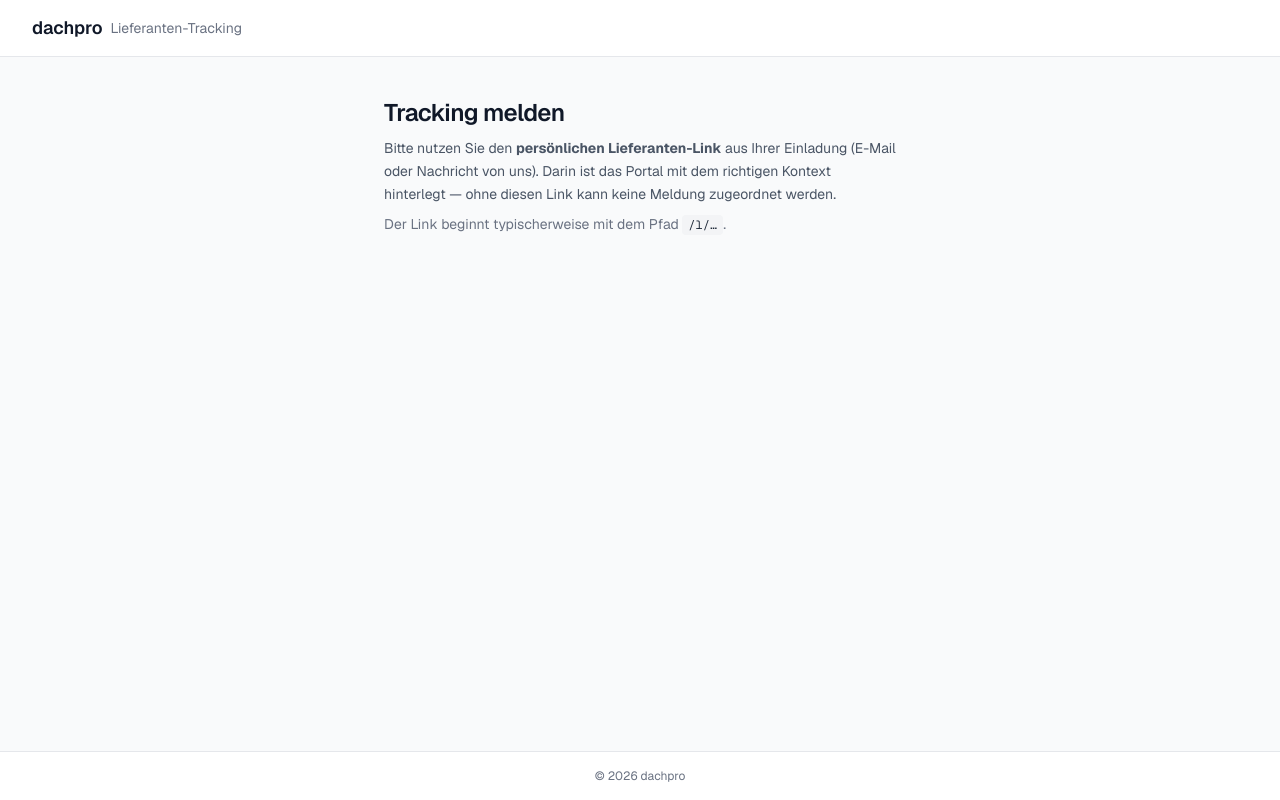
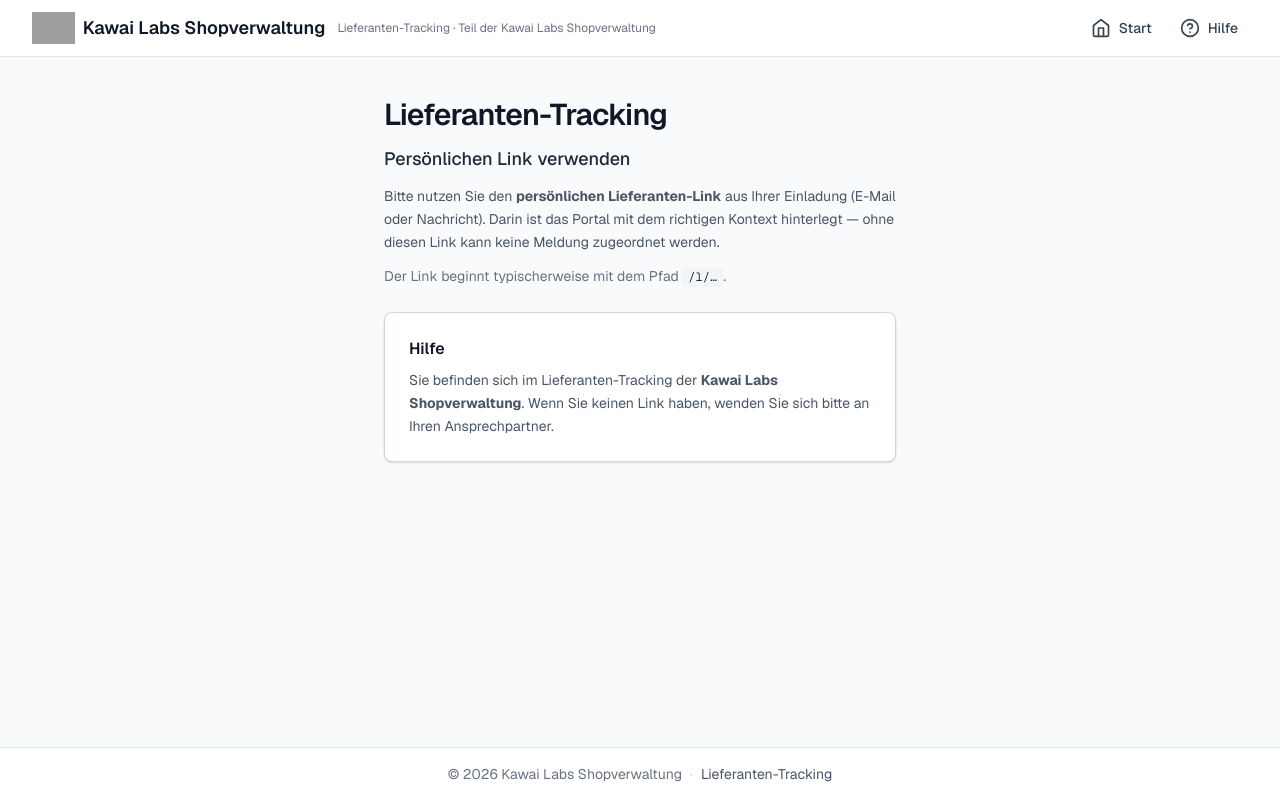
Before and after one commit to selcuk-karateke/tracking-portal, a Next.js app: page / in a window 1280 px wide. Built offline with nearby package versions, Linux system fonts and the light colour scheme; grey boxes are pictures that could not be loaded.

Commit message:
Enhance UI and documentation for Kawai Labs Shopverwaltung: Implement design parity between Portal and Manage, update navigation component, and improve tracking form with error handling and user guidance. Add design-screenshots documentation for visual consistency checks.

```diff
--- a/src/app/l/[token]/page.tsx
+++ b/src/app/l/[token]/page.tsx
@@ -9,19 +9,44 @@ export default async function TrackingLinkPage({ params }: PageProps) {
   const token = decodeURIComponent(raw);
 
   return (
-    <div className="flex flex-1 flex-col items-center px-4 py-10 sm:px-6 lg:px-8">
-      <main className="flex w-full max-w-lg flex-col gap-8">
-        <div className="space-y-2 text-center sm:text-left">
-          <h1 className="text-2xl font-semibold tracking-tight text-gray-900">
+    <div className="mx-auto flex w-full max-w-7xl flex-1 flex-col items-center px-4 py-8 sm:px-6 sm:py-10 lg:px-8">
+      <div className="flex w-full max-w-lg flex-col gap-8">
+        <div className="space-y-3 text-center sm:text-left">
+          <h1 className="text-2xl font-semibold tracking-tight text-gray-900 sm:text-3xl">
             Tracking melden
           </h1>
+          <h2 className="text-base font-medium text-gray-800 sm:text-lg">
+            Bestellung und Sendung
+          </h2>
           <p className="text-sm leading-relaxed text-gray-600">
             Bitte Bestellreferenz wie im Shop eintragen (z. B. #1001 oder 1001),
             danach Sendungsnummer und Versanddienst.
           </p>
         </div>
         <TrackingForm token={token} />
-      </main>
+        <section
+          id="portal-hilfe"
+          className="scroll-mt-28 rounded-lg border border-gray-300 bg-white p-5 shadow-sm sm:p-6"
+          aria-labelledby="hilfe-form-heading"
+        >
+          <h2
+            id="hilfe-form-heading"
+            className="text-base font-semibold text-gray-900"
+          >
+            Hilfe
+          </h2>
+          <ul className="mt-3 list-inside list-disc space-y-2 text-sm text-gray-600">
+            <li>
+              Wählen Sie bei Bedarf eine offene Bestellung aus der Liste oder
+              geben Sie die Bestellnummer manuell ein.
+            </li>
+            <li>
+              Dieses Formular ist Teil der{" "}
+              <strong>Kawai Labs Shopverwaltung</strong>.
+            </li>
+          </ul>
+        </section>
+      </div>
     </div>
   );
 }
--- a/src/app/layout.tsx
+++ b/src/app/layout.tsx
@@ -1,5 +1,6 @@
 import type { Metadata } from "next";
 import { Geist, Geist_Mono } from "next/font/google";
+import { PortalNav } from "@/components/portal-nav";
 import "./globals.css";
 
 const geistSans = Geist({
@@ -13,9 +14,12 @@ const geistMono = Geist_Mono({
 });
 
 export const metadata: Metadata = {
-  title: "Tracking melden | dachpro",
+  title: {
+    default: "Lieferanten-Tracking",
+    template: "%s | Kawai Labs Shopverwaltung",
+  },
   description:
-    "Sendungsdaten zu Bestellungen übermitteln – Lieferanten-Portal.",
+    "Sendungsdaten zu Bestellungen übermitteln – Lieferanten-Tracking der Kawai Labs Shopverwaltung.",
 };
 
 export default function RootLayout({
@@ -26,17 +30,18 @@ export default function RootLayout({
   return (
     <html lang="de" className={`${geistSans.variable} ${geistMono.variable}`}>
       <body className="flex min-h-screen flex-col font-sans antialiased text-gray-900">
-        <nav className="flex-shrink-0 border-b border-gray-200 bg-white">
-          <div className="mx-auto flex h-14 max-w-7xl items-center px-4 sm:px-6 lg:px-8">
-            <span className="text-lg font-semibold text-gray-900">dachpro</span>
-            <span className="ml-2 text-sm text-gray-500">
-              Lieferanten-Tracking
+        <PortalNav />
+        <main className="flex flex-1 flex-col bg-gray-50">{children}</main>
+        <footer className="flex-shrink-0 border-t border-gray-200 bg-white">
+          <div className="mx-auto max-w-7xl px-3 py-4 text-center text-sm text-gray-600 sm:px-4 lg:px-8">
+            <span className="text-gray-500">
+              © {new Date().getFullYear()} Kawai Labs Shopverwaltung
             </span>
+            <span className="mx-2 text-gray-300" aria-hidden>
+              ·
+            </span>
+            <span>Lieferanten-Tracking</span>
           </div>
-        </nav>
-        <div className="flex flex-1 flex-col">{children}</div>
-        <footer className="border-t border-gray-200 bg-white py-4 text-center text-xs text-gray-500">
-          © {new Date().getFullYear()} dachpro
         </footer>
       </body>
     </html>
--- a/src/app/page.tsx
+++ b/src/app/page.tsx
@@ -1,16 +1,19 @@
 export default function Home() {
   return (
-    <div className="flex flex-1 flex-col items-center px-4 py-10 sm:px-6 lg:px-8">
-      <main className="flex w-full max-w-lg flex-col gap-6">
-        <div className="space-y-2 text-center sm:text-left">
-          <h1 className="text-2xl font-semibold tracking-tight text-gray-900">
-            Tracking melden
+    <div className="mx-auto flex w-full max-w-7xl flex-1 flex-col items-center px-4 py-8 sm:px-6 sm:py-10 lg:px-8">
+      <div className="flex w-full max-w-lg flex-col gap-6">
+        <div className="space-y-3 text-center sm:text-left">
+          <h1 className="text-2xl font-semibold tracking-tight text-gray-900 sm:text-3xl">
+            Lieferanten-Tracking
           </h1>
+          <h2 className="text-base font-medium text-gray-800 sm:text-lg">
+            Persönlichen Link verwenden
+          </h2>
           <p className="text-sm leading-relaxed text-gray-600">
             Bitte nutzen Sie den <strong>persönlichen Lieferanten-Link</strong>{" "}
-            aus Ihrer Einladung (E-Mail oder Nachricht von uns). Darin ist das
-            Portal mit dem richtigen Kontext hinterlegt — ohne diesen Link kann
-            keine Meldung zugeordnet werden.
+            aus Ihrer Einladung (E-Mail oder Nachricht). Darin ist das Portal mit
+            dem richtigen Kontext hinterlegt — ohne diesen Link kann keine
+            Meldung zugeordnet werden.
           </p>
           <p className="text-sm leading-relaxed text-gray-500">
             Der Link beginnt typischerweise mit dem Pfad{" "}
@@ -20,7 +23,25 @@ export default function Home() {
             .
           </p>
         </div>
-      </main>
+
+        <section
+          id="portal-hilfe"
+          className="scroll-mt-28 rounded-lg border border-gray-300 bg-white p-5 shadow-sm sm:p-6"
+          aria-labelledby="hilfe-heading"
+        >
+          <h2
+            id="hilfe-heading"
+            className="text-base font-semibold text-gray-900"
+          >
+            Hilfe
+          </h2>
+          <p className="mt-2 text-sm leading-relaxed text-gray-600">
+            Sie befinden sich im Lieferanten-Tracking der{" "}
+            <strong>Kawai Labs Shopverwaltung</strong>. Wenn Sie keinen Link
+            haben, wenden Sie sich bitte an Ihren Ansprechpartner.
+          </p>
+        </section>
+      </div>
     </div>
   );
 }
--- a/src/app/tracking-form.tsx
+++ b/src/app/tracking-form.tsx
@@ -1,10 +1,13 @@
 "use client";
 
-import { FormEvent, useEffect, useState } from "react";
+import { FormEvent, useCallback, useEffect, useState } from "react";
 import {
+  ERROR_BANNER_CLASS,
+  INFO_BANNER_CLASS,
   INNER_FORM_CLASS,
   INPUT_CLASS,
   PRIMARY_BUTTON_CLASS,
+  SUCCESS_BANNER_CLASS,
 } from "@/lib/design-classes";
 
 const CARRIERS = ["DHL", "DPD", "UPS", "Sonstiges"] as const;
@@ -28,12 +31,12 @@ export function TrackingForm({ token }: Props) {
   const [ordersState, setOrdersState] = useState<
     "idle" | "loading" | "loaded" | "error"
   >("idle");
+  const [ordersError, setOrdersError] = useState<string | null>(null);
   const [selectedOrderId, setSelectedOrderId] = useState("");
 
-  useEffect(() => {
-    let canceled = false;
-    async function loadOpenOrders() {
+  const loadOpenOrders = useCallback(async () => {
     setOrdersState("loading");
+    setOrdersError(null);
     try {
       const res = await fetch(
         `/api/tracking/open-orders?token=${encodeURIComponent(token)}&limit=10`,
@@ -56,24 +59,22 @@ export function TrackingForm({ token }: Props) {
         Array.isArray((data as { orders: unknown }).orders)
           ? ((data as { orders: Array<{ orderId: string; orderName: string; createdAt?: string }> }).orders ?? [])
           : [];
-        if (canceled) {
-          return;
-        }
       setOpenOrders(orders);
       setOrdersState("loaded");
-      } catch {
-        if (canceled) {
-          return;
-        }
+    } catch (e) {
       setOpenOrders([]);
       setOrdersState("error");
+      setOrdersError(
+        e instanceof Error ? e.message : "Offene Bestellungen konnten nicht geladen werden.",
+      );
     }
-    }
-    loadOpenOrders();
-    return () => {
-      canceled = true;
-    };
   }, [token]);
+
+  useEffect(() => {
+    queueMicrotask(() => {
+      void loadOpenOrders();
+    });
+  }, [loadOpenOrders]);
 
   async function onSubmit(e: FormEvent<HTMLFormElement>) {
     e.preventDefault();
@@ -111,6 +112,8 @@ export function TrackingForm({ token }: Props) {
           message: "Tracking wurde übermittelt.",
         });
         form.reset();
+        setSelectedOrderId("");
+        void loadOpenOrders();
         return;
       }
 
@@ -131,6 +134,12 @@ export function TrackingForm({ token }: Props) {
 
   return (
     <form onSubmit={onSubmit} className={INNER_FORM_CLASS} noValidate>
+      <p className={INFO_BANNER_CLASS}>
+        <span className="font-medium">Hinweis:</span> Dieses Formular gehört zur{" "}
+        <strong>Kawai Labs Shopverwaltung</strong>. Nutzen Sie nur Links, die Sie
+        vom Betreiber erhalten haben.
+      </p>
+
       <div className="flex flex-col gap-2">
         <label htmlFor="orderRef" className="text-sm font-medium text-gray-900">
           Bestellnummer <span className="text-red-600">*</span>
@@ -140,12 +149,21 @@ export function TrackingForm({ token }: Props) {
         )}
         {ordersState === "loaded" && openOrders.length > 0 && (
           <div className="flex flex-col gap-2 rounded-md border border-gray-200 bg-gray-50 p-3">
+            <div className="flex flex-wrap items-center justify-between gap-2">
               <label
                 htmlFor="openOrders"
                 className="text-xs font-medium uppercase tracking-wide text-gray-600"
               >
                 Offene Bestellungen
               </label>
+              <button
+                type="button"
+                onClick={() => void loadOpenOrders()}
+                className="inline-flex items-center justify-center rounded-lg border border-gray-300 bg-white px-2.5 py-1 text-xs font-medium text-gray-700 shadow-sm transition-colors hover:bg-gray-50 focus:outline-none focus:ring-2 focus:ring-offset-1 focus:ring-gray-400"
+              >
+                Aktualisieren
+              </button>
+            </div>
             <select
               id="openOrders"
               value={selectedOrderId}
@@ -173,6 +191,17 @@ export function TrackingForm({ token }: Props) {
               ))}
             </select>
           </div>
+        )}
+        {ordersState === "loaded" && openOrders.length === 0 && (
+          <p className="text-xs text-gray-600">
+            Keine offenen Bestellungen gefunden — bitte Bestellnummer manuell
+            eingeben.
+          </p>
+        )}
+        {ordersState === "error" && ordersError && (
+          <p className={`${ERROR_BANNER_CLASS} text-xs`} role="alert">
+            {ordersError}
+          </p>
         )}
         <input
           id="orderRef"
@@ -232,15 +261,13 @@ export function TrackingForm({ token }: Props) {
         {state.status === "submitting" ? "Wird gesendet…" : "Tracking melden"}
       </button>
 
-      {(state.status === "success" || state.status === "error") && (
-        <p
-          className={
-            state.status === "success"
-              ? "text-sm text-green-700"
-              : "text-sm text-red-700"
-          }
-          role="status"
-        >
+      {state.status === "success" && (
+        <p className={SUCCESS_BANNER_CLASS} role="status">
+          {state.message}
+        </p>
+      )}
+      {state.status === "error" && (
+        <p className={ERROR_BANNER_CLASS} role="alert">
           {state.message}
         </p>
       )}
--- /dev/null
+++ b/src/components/portal-nav.tsx
@@ -0,0 +1,109 @@
+"use client";
+
+import Link from "next/link";
+
+function IconHome({ className }: { className?: string }) {
+  return (
+    <svg
+      className={className}
+      width="20"
+      height="20"
+      viewBox="0 0 24 24"
+      fill="none"
+      stroke="currentColor"
+      strokeWidth="2"
+      strokeLinecap="round"
+      strokeLinejoin="round"
+      aria-hidden
+    >
+      <path d="M3 9l9-7 9 7v11a2 2 0 0 1-2 2H5a2 2 0 0 1-2-2z" />
+      <polyline points="9 22 9 12 15 12 15 22" />
+    </svg>
+  );
+}
+
+function IconHelp({ className }: { className?: string }) {
+  return (
+    <svg
+      className={className}
+      width="20"
+      height="20"
+      viewBox="0 0 24 24"
+      fill="none"
+      stroke="currentColor"
+      strokeWidth="2"
+      strokeLinecap="round"
+      strokeLinejoin="round"
+      aria-hidden
+    >
+      <circle cx="12" cy="12" r="10" />
+      <path d="M9.09 9a3 3 0 0 1 5.83 1c0 2-3 3-3 3" />
+      <line x1="12" y1="17" x2="12.01" y2="17" />
+    </svg>
+  );
+}
+
+const NAV_ACTION_CLASS =
+  "inline-flex items-center justify-center gap-2 rounded-lg px-2.5 py-2 text-sm font-medium text-gray-700 transition-colors hover:bg-gray-100 focus:outline-none focus:ring-2 focus:ring-offset-1 focus:ring-gray-400";
+
+export function PortalNav() {
+  return (
+    <header className="flex-shrink-0 border-b border-gray-200 bg-white">
+      <nav aria-label="Hauptnavigation">
+        <div className="mx-auto max-w-7xl px-3 sm:px-4 lg:px-8">
+          <div className="flex flex-col gap-2 py-2 min-[425px]:min-h-14 min-[425px]:flex-row min-[425px]:items-center min-[425px]:justify-between min-[425px]:gap-3 min-[425px]:py-0">
+            <div className="flex min-w-0 flex-col gap-1 sm:flex-row sm:items-center sm:gap-3">
+              <Link
+                href="/"
+                className="flex min-w-0 items-center gap-2 text-base font-semibold text-gray-900 hover:text-blue-600 focus:outline-none focus:ring-2 focus:ring-offset-1 focus:ring-gray-400 sm:text-lg"
+                aria-label="Kawai Labs Shopverwaltung — Lieferanten-Tracking"
+              >
+                {/* Optional: public/logo.png – bei 404 ausgeblendet */}
+                {/* eslint-disable-next-line @next/next/no-img-element */}
+                <img
+                  src="/logo.png"
+                  alt=""
+                  className="h-8 w-auto shrink-0"
+                  onError={(e) => {
+                    e.currentTarget.style.display = "none";
+                  }}
+                />
+                <span className="hidden min-[1025px]:inline">
+                  Kawai Labs Shopverwaltung
+                </span>
+                <span className="min-[1025px]:hidden text-sm font-semibold text-gray-900">
+                  Tracking
+                </span>
+              </Link>
+              <p className="hidden text-xs text-gray-500 min-[1025px]:block">
+                Lieferanten-Tracking · Teil der Kawai Labs Shopverwaltung
+              </p>
+            </div>
+
+            <div className="flex flex-wrap items-center justify-end gap-1 sm:gap-2">
+              <Link
+                href="/"
+                className={NAV_ACTION_CLASS}
+                title="Zur Startseite"
+              >
+                <IconHome className="shrink-0 text-gray-700" />
+                <span className="hidden min-[1025px]:inline">Start</span>
+              </Link>
+              <a
+                href="#portal-hilfe"
+                className={NAV_ACTION_CLASS}
+                title="Hilfe zum Formular"
+              >
+                <IconHelp className="shrink-0 text-gray-700" />
+                <span className="hidden min-[1025px]:inline">Hilfe</span>
+              </a>
+            </div>
+          </div>
+        </div>
+      </nav>
+      <p className="border-t border-gray-100 bg-gray-50 px-3 py-2 text-center text-xs text-gray-600 lg:hidden">
+        Teil der Kawai Labs Shopverwaltung
+      </p>
+    </header>
+  );
+}
```
Also changed, not shown: src/lib/design-classes.ts (+7 -0 lines), 2 other files (tests, documents, lock files or other folders). Lines whose indentation alone changed are shown as unchanged.
